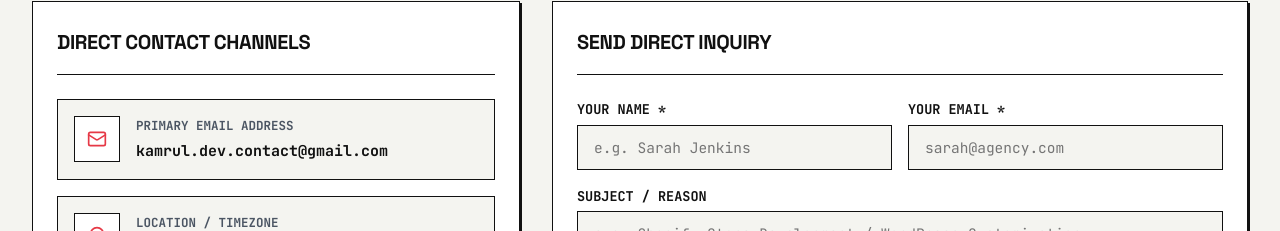
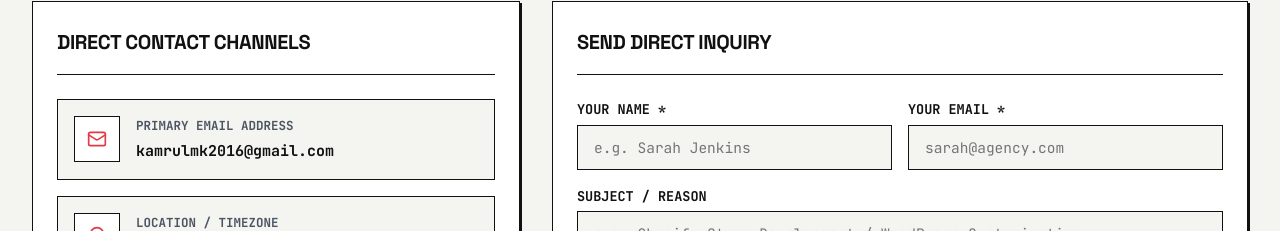
Before and after one commit to KamrulJS/kamrul-profile, a Next.js app: page / in a window 1280 px wide. Shown: the part 6183-6414 px from the top of the page. Built offline with nearby package versions, Linux system fonts and the light colour scheme.

Commit message:
Update contact recipient and portfolio email to kamrulmk2016@gmail.com

```diff
--- a/app/api/contact/route.ts
+++ b/app/api/contact/route.ts
@@ -16,7 +16,7 @@ export async function POST(req: Request) {
 
     // Clean minimal template for Recipient (Portfolio Owner / Kamrul)
     const recipientEmailTemplate = {
-      to: "kamrul.dev.contact@gmail.com",
+      to: "kamrulmk2016@gmail.com",
       subject: `[INQUIRY] ${formattedSubject} — ${name}`,
       html: `
         <div style="font-family: 'JetBrains Mono', monospace, sans-serif; background-color: #F4F4F0; padding: 24px; color: #111111;">
--- a/components/ContactSection.tsx
+++ b/components/ContactSection.tsx
@@ -86,8 +86,8 @@ export default function ContactSection() {
                     <span className="contact-info-label">
                       PRIMARY EMAIL ADDRESS
                     </span>
-                    <a href="mailto:kamrul.dev.contact@gmail.com" className="contact-info-text">
-                      kamrul.dev.contact@gmail.com
+                    <a href="mailto:kamrulmk2016@gmail.com" className="contact-info-text">
+                      kamrulmk2016@gmail.com
                     </a>
                   </div>
                 </div>
@@ -143,7 +143,7 @@ export default function ContactSection() {
                   </a>
 
                   <a
-                    href="mailto:kamrul.dev.contact@gmail.com"
+                    href="mailto:kamrulmk2016@gmail.com"
                     className="swiss-button-primary"
                   >
                     <span>DIRECT MAIL</span>
--- a/components/ResumeModal.tsx
+++ b/components/ResumeModal.tsx
@@ -18,7 +18,7 @@ export default function ResumeModal({ isOpen, onClose }: ResumeModalProps) {
     const file = new Blob([
       `KAMRUL ISLAM\n` +
       `Web Developer · Shopify Developer · WordPress Developer · Front-End Developer\n` +
-      `Email: kamrul.dev.contact@gmail.com\n` +
+      `Email: kamrulmk2016@gmail.com\n` +
       `Location: Dhaka, Bangladesh\n\n` +
       `PROFESSIONAL SUMMARY:\n` +
       `Web Developer crafting high-quality digital experiences with Shopify, WordPress, React and modern front-end technologies. Specializes in custom Shopify Liquid code, PageFly, GemPages, WooCommerce, Elementor Pro builds, and dynamic React interfaces backed by clean CSS and GSAP animations.\n\n` +
@@ -139,7 +139,7 @@ export default function ResumeModal({ isOpen, onClose }: ResumeModalProps) {
                 <div className="resume-contact-box">
                   <div className="contact-row-item">
                     <Mail className="w-4 h-4 text-[#E63946]" />
-                    <span>kamrul.dev.contact@gmail.com</span>
+                    <span>kamrulmk2016@gmail.com</span>
                   </div>
                   <div className="contact-row-item">
                     <MapPin className="w-4 h-4 text-[#E63946]" />
```
